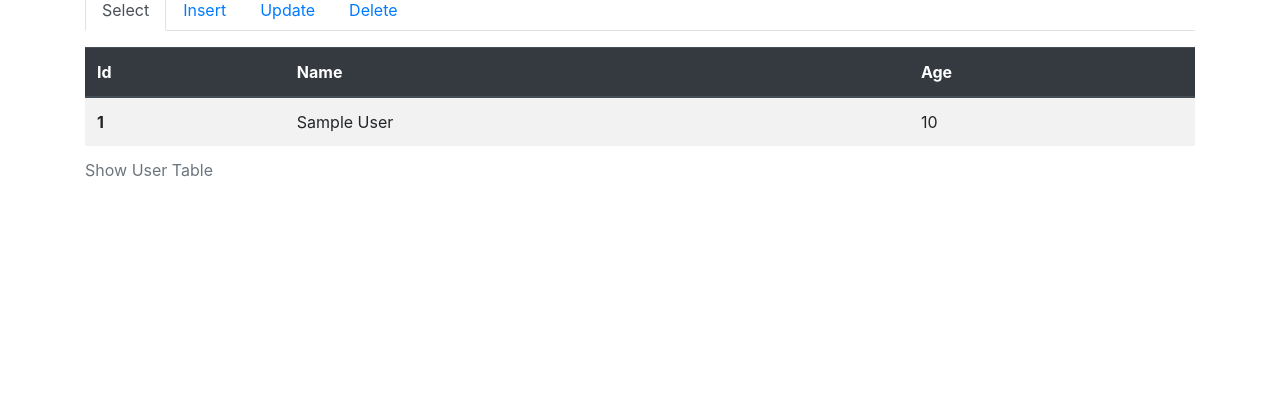
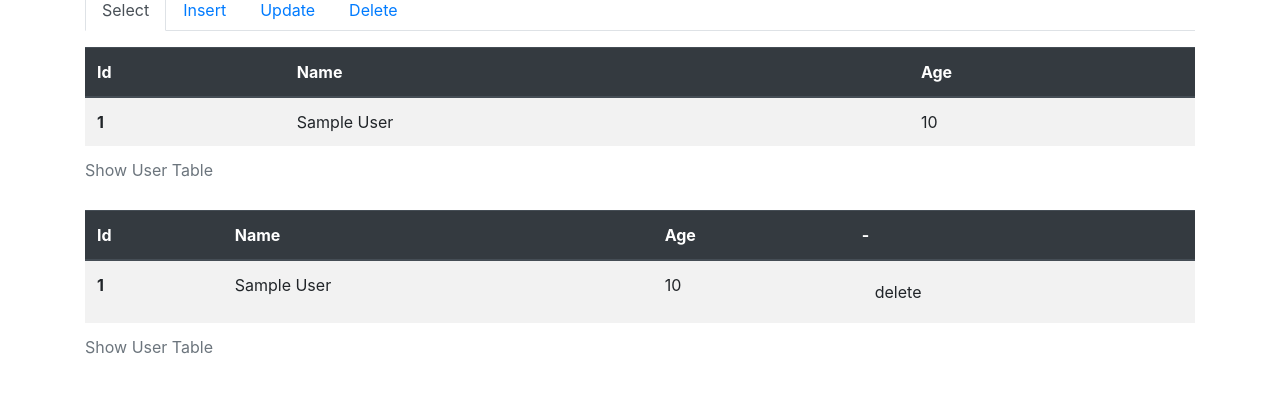
Before and after one commit to teishi-464/lamp_test, a PHP site: page / in a window 1280 px wide. Shown: the part 190-583 px from the top of the page. Run offline with PHP 8.4, Linux system fonts and the light colour scheme; tables that the repository leaves empty or names only in its code hold one stand-in row (values such as "Sample post").

Commit message:
add delete

```diff
--- a/index.php
+++ b/index.php
@@ -6,6 +6,7 @@
         $dbh = new PDO($dsn, $user, $password);
         $sql = "select * from user;";
         $result = $dbh->query($sql);
+        $result2 = $dbh->query($sql);
     } catch (PDOException $e) {
         print "Failed: " . $e->getMessage() . "\n";
         exit();
@@ -125,8 +126,33 @@
                     </div>
                 </form>
             </div>
-            <div class="tab-pane" id="delete">
-                <p>sample tab 4</p>
+            <div class="tab-pane active" id="delete">
+                <table class="table table-striped mt-3">
+                    <caption>Show User Table</caption>
+                    <thead class="thead-dark">
+                        <tr>
+                            <th>Id</th>
+                            <th>Name</th>
+                            <th>Age</th>
+                            <th>-</th>
+                        </tr>
+                    </thead>
+                    <tbody>
+                        <?php foreach($result2 as $value) { ?>
+                            <tr>
+                                <th><?php echo "$value[id]"; ?></th>
+                                <td><?php echo "$value[name]"; ?></td>
+                                <td><?php echo "$value[age]"; ?></td>
+                                <td>
+                                    <form action="./delete.php" method="get">
+                                        <input class="d-none" type="text" name="id" value="<?php echo "$value[id]"; ?>">
+                                        <button class="btn btn-denger" type="submit">delete</button>
+                                    </form>
+                                </td>
+                            </tr>
+                        <?php } ?>
+                    </tbody>
+                </table>
             </div>
         </div>
     </div>
```
Also changed, not shown: delete.php (added, +26 -0 lines).
